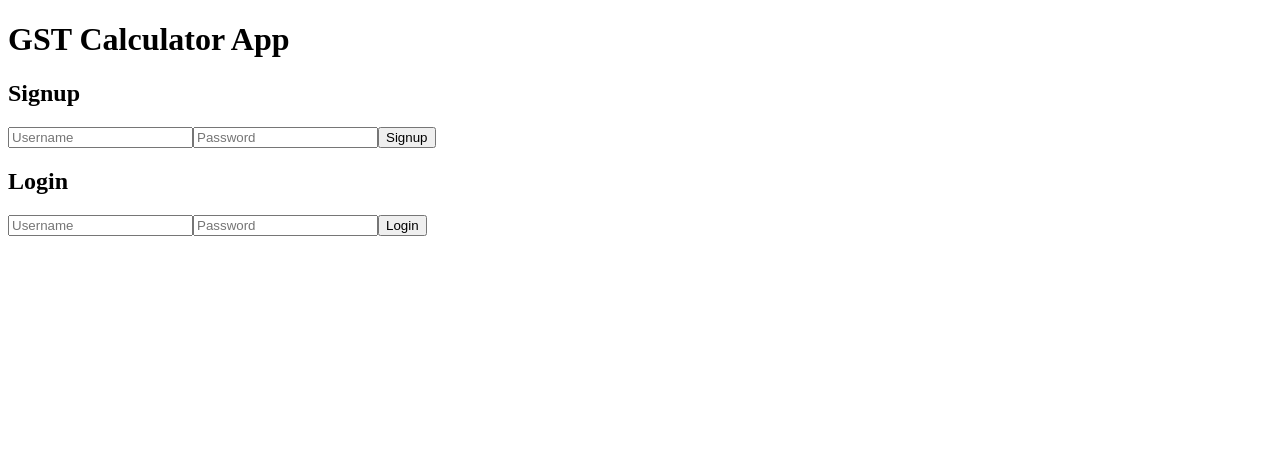
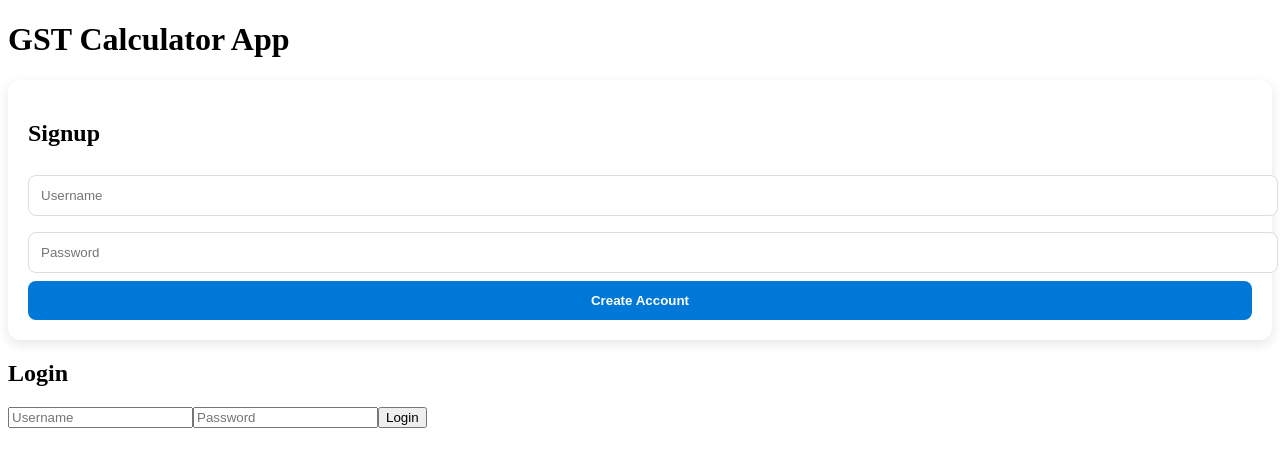
Before and after one commit to opermancode/gst-calculator, a React (Create React App) app in the folder frontend/: page / in a window 1280 px wide. Shown: the top 466 px of the page. Built offline with nearby package versions, Linux system fonts and the light colour scheme; the HTML template or start-up script is replaced by a standard one.

Commit message:
Update Signup.js

```diff
--- a/frontend/src/components/Signup.js
+++ b/frontend/src/components/Signup.js
@@ -5,17 +5,48 @@ export default function Signup() {
   const [username, setUsername] = useState('');
   const [password, setPassword] = useState('');
 
+  const containerStyle = {
+    margin: '20px 0',
+    padding: '20px',
+    borderRadius: '12px',
+    background: '#fff',
+    boxShadow: '0 4px 12px rgba(0,0,0,0.1)'
+  };
+
+  const inputStyle = {
+    width: '100%',
+    padding: '12px',
+    margin: '8px 0',
+    borderRadius: '8px',
+    border: '1px solid #ddd'
+  };
+
+  const buttonStyle = {
+    width: '100%',
+    padding: '12px',
+    background: '#0078d7',
+    color: '#fff',
+    border: 'none',
+    borderRadius: '8px',
+    fontWeight: 'bold',
+    cursor: 'pointer'
+  };
+
   const handleSignup = async () => {
-    await signup({ username, password });
-    alert("Signup successful!");
+    try {
+      await signup({ username, password });
+      alert("Signup successful! You can now login.");
+    } catch {
+      alert("Signup failed. Try again.");
+    }
   };
 
   return (
-    <div>
+    <div style={containerStyle}>
       <h2>Signup</h2>
-      <input placeholder="Username" onChange={e => setUsername(e.target.value)} />
-      <input type="password" placeholder="Password" onChange={e => setPassword(e.target.value)} />
-      <button onClick={handleSignup}>Signup</button>
+      <input style={inputStyle} placeholder="Username" value={username} onChange={e => setUsername(e.target.value)} />
+      <input style={inputStyle} type="password" placeholder="Password" value={password} onChange={e => setPassword(e.target.value)} />
+      <button style={buttonStyle} onClick={handleSignup}>Create Account</button>
     </div>
   );
 }
```
